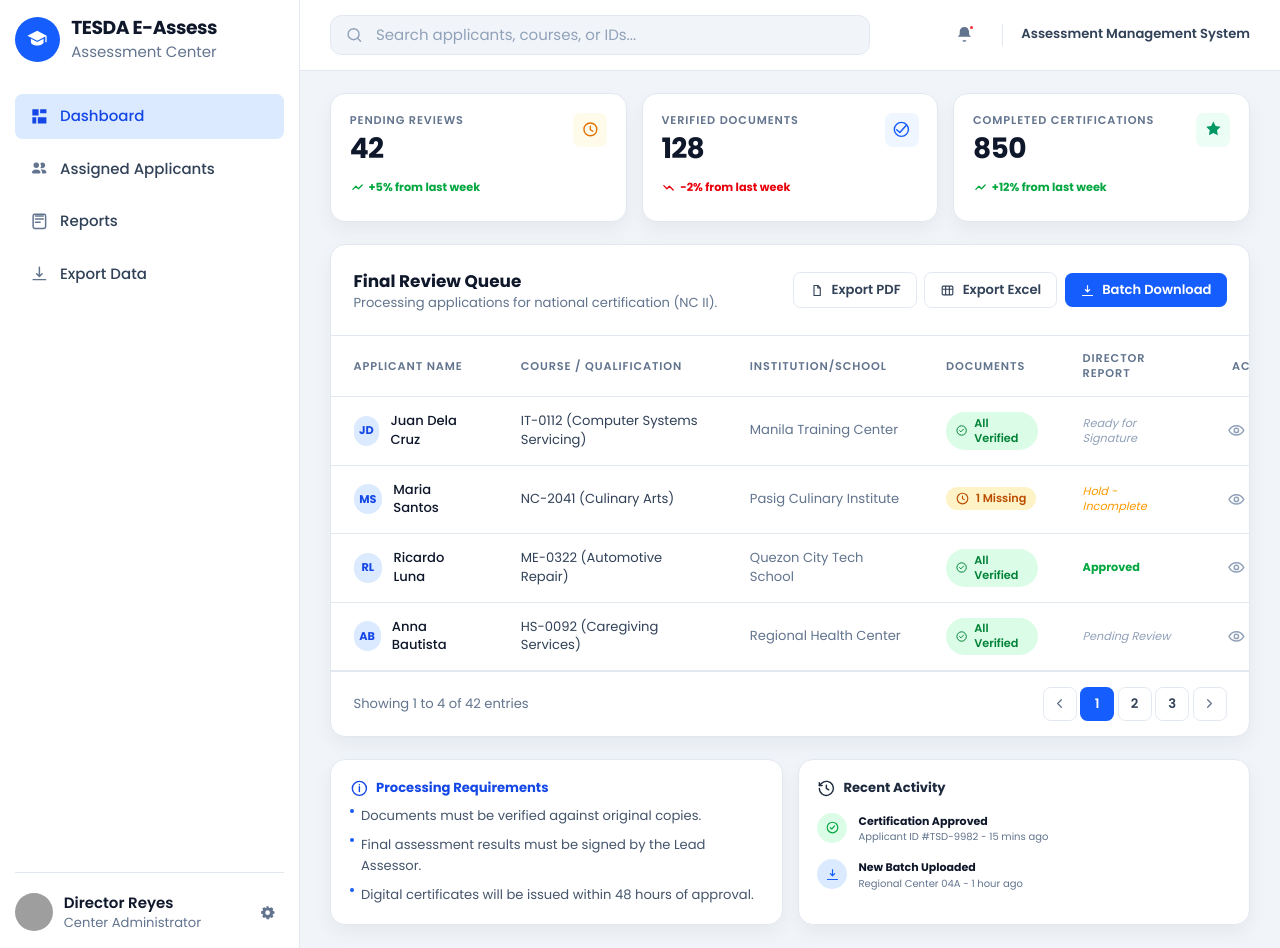
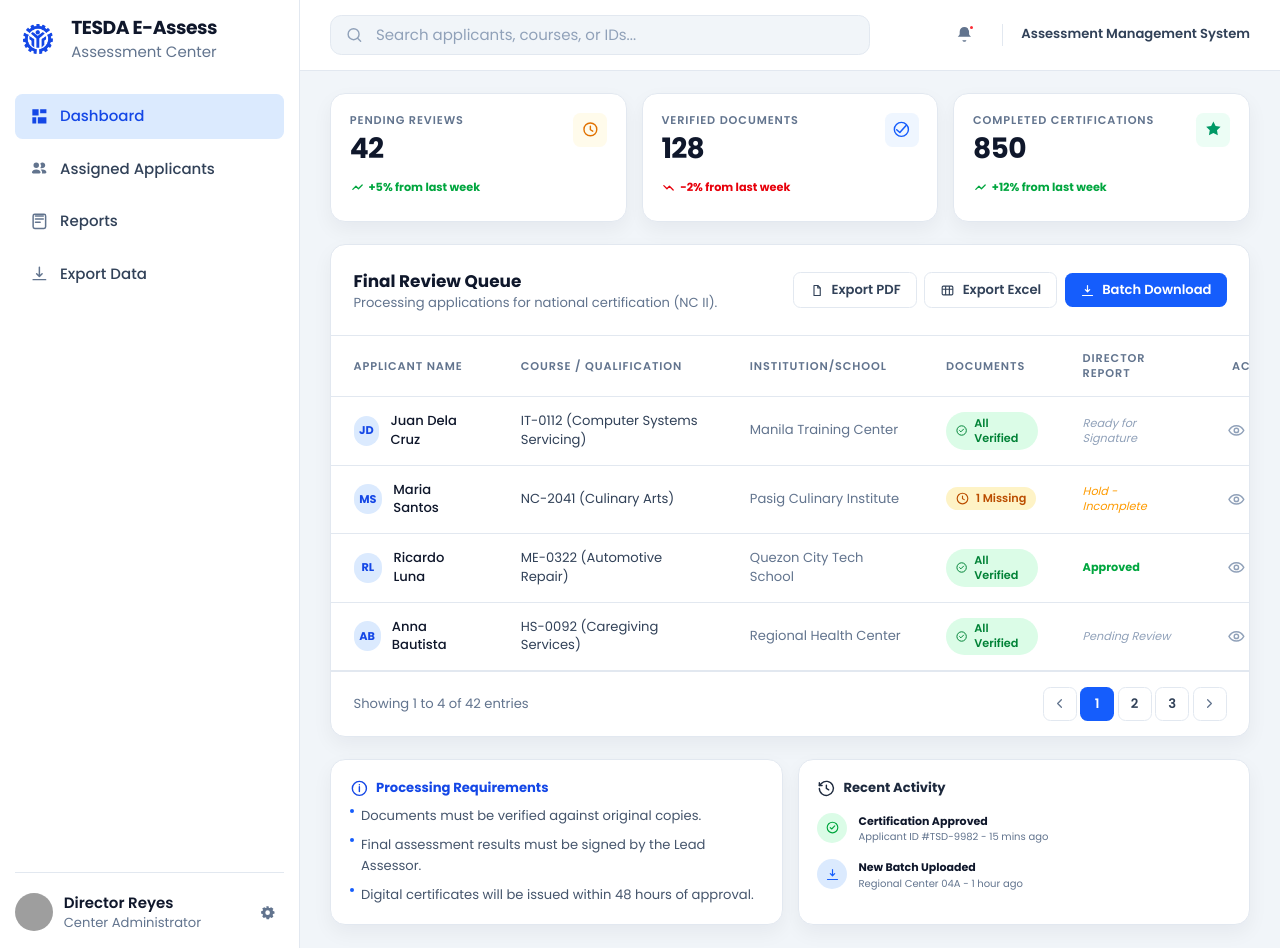
Before and after one commit to tapaycyrickkyle/tesda-e-assess, a React (Vite) app: page /assessment-center-dashboard in a window 1280 px wide. Built offline with nearby package versions, Linux system fonts and the light colour scheme; grey boxes are pictures that could not be loaded.

Commit message:
added logo to assessment center dashboard

```diff
--- a/src/pages/assessmentCenterDashboard/AssessmentCenterDashboardSidebar.jsx
+++ b/src/pages/assessmentCenterDashboard/AssessmentCenterDashboardSidebar.jsx
@@ -1,4 +1,5 @@
 import React from "react";
+import tesdaLogo from "../../assets/toppng.com-deped-logo-tesda-logo-624x621.png";
 
 const navItems = [
   { id: "dashboard", label: "Dashboard", active: true },
@@ -7,12 +8,8 @@ const navItems = [
   { id: "export", label: "Export Data" },
 ];
 
-function SchoolIcon() {
-  return (
-    <svg aria-hidden="true" viewBox="0 0 24 24" className="h-6 w-6 fill-current">
-      <path d="M12 3 1.5 8.25 12 13.5l8.63-4.31v5.96H22V8.25L12 3Zm-6.75 8.49V15c0 2.14 3.2 3.75 6.75 3.75s6.75-1.61 6.75-3.75v-3.51L12 14.86l-6.75-3.37Z" />
-    </svg>
-  );
+function TesdaIcon() {
+  return <img src={tesdaLogo} alt="TESDA Logo" className="h-8 w-8 object-contain" />;
 }
 
 function GridIcon() {
@@ -73,8 +70,8 @@ const AssessmentCenterDashboardSidebar = () => {
     <aside className="border-b border-slate-200 bg-white p-4 lg:min-h-screen lg:border-b-0 lg:border-r">
       <div className="flex h-full flex-col">
         <div className="flex items-center gap-3">
-          <span className="inline-flex h-12 w-12 items-center justify-center rounded-full bg-blue-600 text-white">
-            <SchoolIcon />
+          <span className="inline-flex h-12 w-12 items-center justify-center rounded-full text-white">
+            <TesdaIcon />
           </span>
           <div>
             <h1 className="text-xl font-bold tracking-tight text-slate-900">TESDA E-Assess</h1>
```
